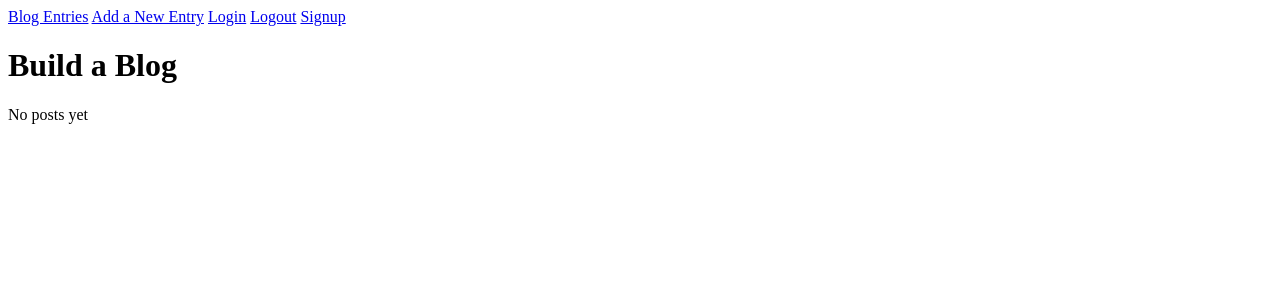
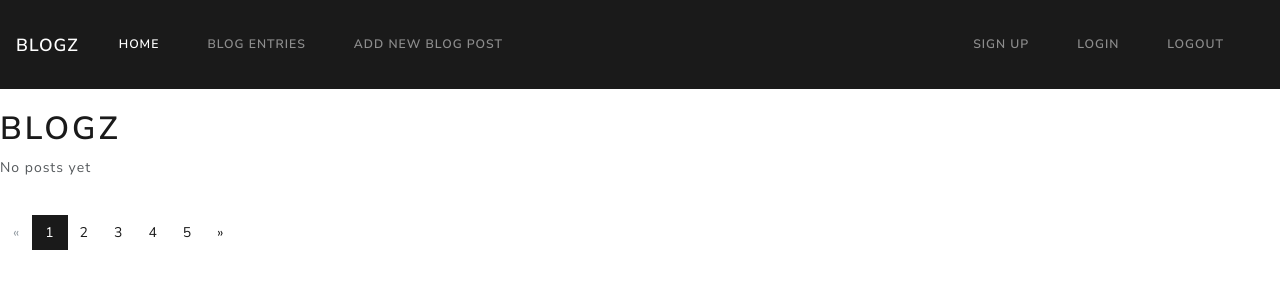
Before and after one commit to ellengreen/blogz, a Flask app: page /blog in a window 1280 px wide. Shown: the top 300 px of the page. Run offline with Flask 2, Linux system fonts and the light colour scheme; data that the repository does not hold is empty; some libraries are stand-ins or nearby versions.

Commit message:
added lots of bootstrap

```diff
--- a/TASKS.PY
+++ b/TASKS.PY
@@ -44,3 +44,8 @@ Use bootstrap on navbar and div separation
 Hide "new post" and "logout" if not logged in
 Add 'Blog has been posted' success banner when applicable
 Add Edit/Remove button to user ONLY FOR THEIR BLOGS
+
+
+
+#TODO!!!!!
+Not getting blank body error on Add New Post
--- a/main.py
+++ b/main.py
@@ -83,10 +83,10 @@ def new_post():
         title_error = ""
         body_error = ""
 
-        if title == "":
+        if blank(title):
             title_error = "Must add a title"
             return render_template('newpost.html',title_error=title_error, body_error=body_error)
-        if body == "":
+        if blank(body):
             body_error = "Must add some text to the body"
             return render_template('newpost.html',title_error=title_error, body_error=body_error)
         else:
@@ -114,6 +114,12 @@ def login():
             flash(username + 'Logged in!')
             return redirect ('/newpost')
         else:
+            if blank(username):
+                user_error = 'Cannot leave blank'
+
+            if blank(password):
+                pass_error = 'Cannot leave blank'
+
             if not user:
                 user_error = 'User does not exist'
             elif not user.password == password:
--- a/templates/base.html
+++ b/templates/base.html
@@ -1,19 +1,48 @@
 <!DOCTYPE html>
-<html>
+<html lang=en>
     <head>
-        <style>
-            .error {
-                color: red;
-            }
-        </style>
         <title>{{title}}</title>
+        <meta charset="utf-8">
+    <meta name="viewport" content="width=device-width, initial-scale=1, shrink-to-fit=no">
+
+    <!-- Bootstrap CSS -->
+    <link href="https://stackpath.bootstrapcdn.com/bootswatch/4.1.3/lux/bootstrap.min.css" rel="stylesheet" integrity="sha384-ML9h/UCooefre72ZPxxOHyjbrLT1xKV0AHON1J+OlOV2iwcYemqmWyMfTcfyzLJ1" crossorigin="anonymous">
     </head>
 <body>
-        <a href= "/blog">Blog Entries</a>
-        <a href="/newpost">Add a New Entry</a>
-        <a href="/login">Login</a>
-        <a href='/logout'>Logout</a>
-        <a href='/signup'>Signup</a>
+        <nav class="navbar navbar-expand-lg navbar-dark bg-primary">
+                <a class="navbar-brand" href="/">Blogz</a>
+                <button class="navbar-toggler" type="button" data-toggle="collapse" data-target="#navbarColor01" aria-controls="navbarColor01" aria-expanded="false" aria-label="Toggle navigation">
+                  <span class="navbar-toggler-icon"></span>
+                </button>
+
+                <div class="collapse navbar-collapse" id="navbarColor01">
+                  <ul class="navbar-nav mr-auto">
+                    <li class="nav-item active">
+                      <a class="nav-link" href="/">Home <span class="sr-only">(current)</span></a>
+                    </li>
+                    <li class="nav-item">
+                      <a class="nav-link" href="/blog">Blog Entries</a>
+                    </li>
+                    <li class="nav-item">
+                      <a class="nav-link" href="/newpost">Add New Blog Post</a>
+                    </li>
+                  </ul>
+                  <ul class='nav navbar-nav navbar-right'>
+                      <li class='nav-item'>
+                        <a class="nav-link" href='/signup'>Sign Up</a>
+                      </li>
+                      <li class='nav-item'>
+                            <a class="nav-link" href='/login'>Login</a>
+                      </li>
+                      <li class='nav-item'>
+                            <a class="nav-link" href='/logout'>Logout</a>
+                      </li>
+                  </ul>
+
+                </div>
+              </nav>
+    <br>
+
     {% with messages = get_flashed_messages(with_categories=True)%}
         {% for category, message in messages%}
 
@@ -25,5 +54,36 @@
     {% block content %}
     {% endblock %}
 
+    <br>
+
+    <div>
+            <ul class="pagination">
+              <li class="page-item disabled">
+                <a class="page-link" href="#">&laquo;</a>
+              </li>
+              <li class="page-item active">
+                <a class="page-link" href="#">1</a>
+              </li>
+              <li class="page-item">
+                <a class="page-link" href="#">2</a>
+              </li>
+              <li class="page-item">
+                <a class="page-link" href="#">3</a>
+              </li>
+              <li class="page-item">
+                <a class="page-link" href="#">4</a>
+              </li>
+              <li class="page-item">
+                <a class="page-link" href="#">5</a>
+              </li>
+              <li class="page-item">
+                <a class="page-link" href="#">&raquo;</a>
+              </li>
+            </ul>
+          </div>
+
+
+
+
 </body>
 </html>
--- a/templates/blog.html
+++ b/templates/blog.html
@@ -2,16 +2,16 @@
 
 {% block content %}
 
-    <h1>Build a Blog</h1>
+    <h1>Blogz</h1>
 
     {% if blog_post|length == 0 %}
     <p>No posts yet</p>
     {% else %}
 
         {% for blog in blog_post %}
-            <a href="/blog?id={{blog.id}}"><h2>{{blog.title}}</h2></a>
-            <p>{{blog.body}}</p>
-            <p>Written by <a href="/blog?user={{blog.owner.username}}">{{blog.owner.username}}</a></p>
+            <a href="/blog?id={{blog.id}}"><h3>{{blog.title}}</h3></a>
+            <p class='lead'>{{blog.body}}</p>
+            <p><small><em>Created By <a href="/blog?user={{blog.owner.username}}">{{blog.owner.username}}</a></em></small></p>
             <hr />
 
         {% endfor %}
--- a/templates/index.html
+++ b/templates/index.html
@@ -2,7 +2,7 @@
 
 {% block content %}
       <div class="index">
-        <h1>Visitors</h1>
+        <h1>Blog Authors</h1>
         <hr>
         {% for user in users %}
         <p class="users"><a href="/blog?userid={{user.id}}">{{ user.username }}</a></p>
--- a/templates/singleUser.html
+++ b/templates/singleUser.html
@@ -10,8 +10,8 @@
 
         {% for blog in blog_post %}
             <a href="/blog?id={{blog.id}}"><h2>{{blog.title}}</h2></a>
-            <p>{{blog.body}}</p>
-            <p>Written by <a href="/blog?user={{blog.owner.username}}">{{blog.owner.username}}</a></p>
+            <p class='lead'>{{blog.body}}</p>
+            <p><small><em>Written by <a href="/blog?user={{blog.owner.username}}">{{blog.owner.username}}</a></em></small></p>
             <hr />
 
         {% endfor %}
--- a/templates/single_post.html
+++ b/templates/single_post.html
@@ -4,8 +4,8 @@
 
 <form action="/blog?id={{blog_post.id}}">
     <h2>{{blog_post.title}}</h2>
-    <p>{{blog_post.body}}</p>
-    <p>Written by <a href="/blog?user={{blog_post.owner.username}}">{{blog_post.owner.username}}</a></p>
+    <p class='lead'>{{blog_post.body}}</p>
+    <p><small><em>Created by <a href="/blog?user={{blog_post.owner.username}}">{{blog_post.owner.username}}</a></small></em></p>
 </form>
 
 {% endblock %}
```
Also changed, not shown: templates/login.html (+29 -3 lines), templates/newpost.html (+27 -4 lines), templates/signup.html (+29 -1 lines).
